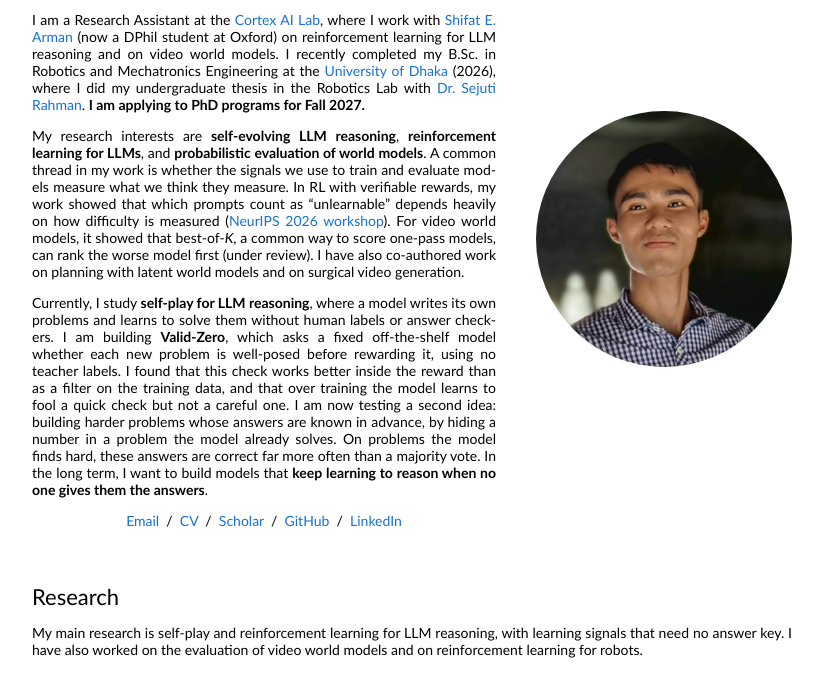
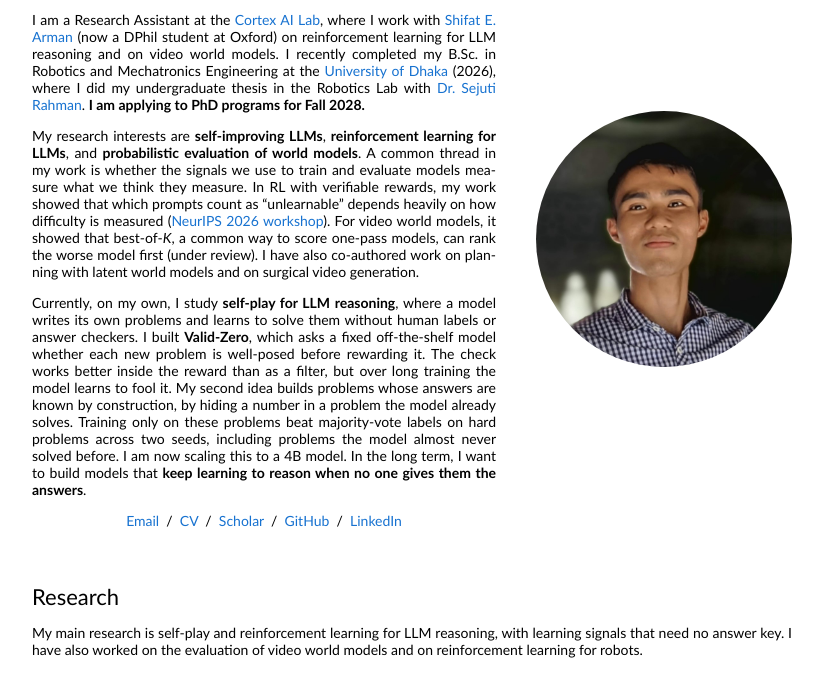
Before and after one commit to ChandakChakma/chandakchakma.github.io, a plain HTML site: page index.html in a window 1280 px wide. Shown: the part 90-789 px from the top of the page, without its empty margins (228-1051 px from the left). Drawn offline with Linux system fonts and the light colour scheme.

Commit message:
Bio: Fall 2028, self-improving LLMs, finished built-problem results
Co-Authored-By: Claude Opus 5.5 <noreply@anthropic.com>

```diff
--- a/index.html
+++ b/index.html
@@ -6,7 +6,7 @@
     <title>Chandak Chakma</title>
 
     <meta name="author" content="Chandak Chakma">
-    <meta name="description" content="Chandak Chakma. B.Sc. in Robotics and Mechatronics Engineering, University of Dhaka (2026). Research on self-play and RL for LLM reasoning without an answer key, and on video world models. Applying to PhD programs for Fall 2027.">
+    <meta name="description" content="Chandak Chakma. B.Sc. in Robotics and Mechatronics Engineering, University of Dhaka (2026). Research on self-play and RL for LLM reasoning without an answer key, and on video world models. Applying to PhD programs for Fall 2028.">
     <meta name="viewport" content="width=device-width, initial-scale=1">
     <meta name="color-scheme" content="only light">
     <link rel="canonical" href="https://chandakchakma.github.io/">
@@ -17,12 +17,12 @@
     <!-- Preview card when the link is shared on LinkedIn, Twitter, Slack, etc. -->
     <meta property="og:type" content="profile">
     <meta property="og:title" content="Chandak Chakma">
-    <meta property="og:description" content="Chandak Chakma. B.Sc. in Robotics and Mechatronics Engineering, University of Dhaka (2026). Research on self-play and RL for LLM reasoning without an answer key, and on video world models. Applying to PhD programs for Fall 2027.">
+    <meta property="og:description" content="Chandak Chakma. B.Sc. in Robotics and Mechatronics Engineering, University of Dhaka (2026). Research on self-play and RL for LLM reasoning without an answer key, and on video world models. Applying to PhD programs for Fall 2028.">
     <meta property="og:url" content="https://chandakchakma.github.io/">
     <meta property="og:image" content="https://chandakchakma.github.io/images/chandak_photo6.jpg">
     <meta name="twitter:card" content="summary">
     <meta name="twitter:title" content="Chandak Chakma">
-    <meta name="twitter:description" content="Chandak Chakma. B.Sc. in Robotics and Mechatronics Engineering, University of Dhaka (2026). Research on self-play and RL for LLM reasoning without an answer key, and on video world models. Applying to PhD programs for Fall 2027.">
+    <meta name="twitter:description" content="Chandak Chakma. B.Sc. in Robotics and Mechatronics Engineering, University of Dhaka (2026). Research on self-play and RL for LLM reasoning without an answer key, and on video world models. Applying to PhD programs for Fall 2028.">
     <meta name="twitter:image" content="https://chandakchakma.github.io/images/chandak_photo6.jpg">
   </head>
 
@@ -45,10 +45,10 @@
                   I recently completed my B.Sc. in Robotics and Mechatronics Engineering at the
                   <a href="https://www.du.ac.bd/">University of Dhaka</a> (2026), where I did my undergraduate thesis in the Robotics Lab with
                   <a href="https://scholar.google.com/citations?user=j8XhiIEAAAAJ&amp;hl=en">Dr. Sejuti Rahman</a>.
-                  <strong>I am applying to PhD programs for Fall 2027.</strong>
+                  <strong>I am applying to PhD programs for Fall 2028.</strong>
                 </p>
                 <p class="justify">
-                  My research interests are <strong>self-evolving LLM reasoning</strong>, <strong>reinforcement learning for LLMs</strong>,
+                  My research interests are <strong>self-improving LLMs</strong>, <strong>reinforcement learning for LLMs</strong>,
                   and <strong>probabilistic evaluation of world models</strong>.
                   A common thread in my work is whether the signals we use to train and evaluate models measure what we think they measure.
                   In RL with verifiable rewards, my work showed that which prompts count as &ldquo;unlearnable&rdquo; depends heavily on how difficulty is measured
@@ -58,14 +58,14 @@
                   I have also co-authored work on planning with latent world models and on surgical video generation.
                 </p>
                 <p class="justify">
-                  Currently, I study <strong>self-play for LLM reasoning</strong>, where a model writes its own problems and learns to solve them
-                  without human labels or answer checkers. I am building <strong>Valid-Zero</strong>, which asks a fixed off-the-shelf model
-                  whether each new problem is well-posed before rewarding it, using no teacher labels.
-                  I found that this check works better inside the reward than as a filter on the training data,
-                  and that over training the model learns to fool a quick check but not a careful one.
-                  I am now testing a second idea: building harder problems whose answers are known in advance,
+                  Currently, on my own, I study <strong>self-play for LLM reasoning</strong>, where a model writes its own problems and learns to solve them
+                  without human labels or answer checkers. I built <strong>Valid-Zero</strong>, which asks a fixed off-the-shelf model
+                  whether each new problem is well-posed before rewarding it.
+                  The check works better inside the reward than as a filter, but over long training the model learns to fool it.
+                  My second idea builds problems whose answers are known by construction,
                   by hiding a number in a problem the model already solves.
-                  On problems the model finds hard, these answers are correct far more often than a majority vote.
+                  Training only on these problems beat majority-vote labels on hard problems across two seeds,
+                  including problems the model almost never solved before. I am now scaling this to a 4B model.
                   In the long term, I want to build models that <strong>keep learning to reason when no one gives them the answers</strong>.
                 </p>
                 <p style="text-align:center">
```
